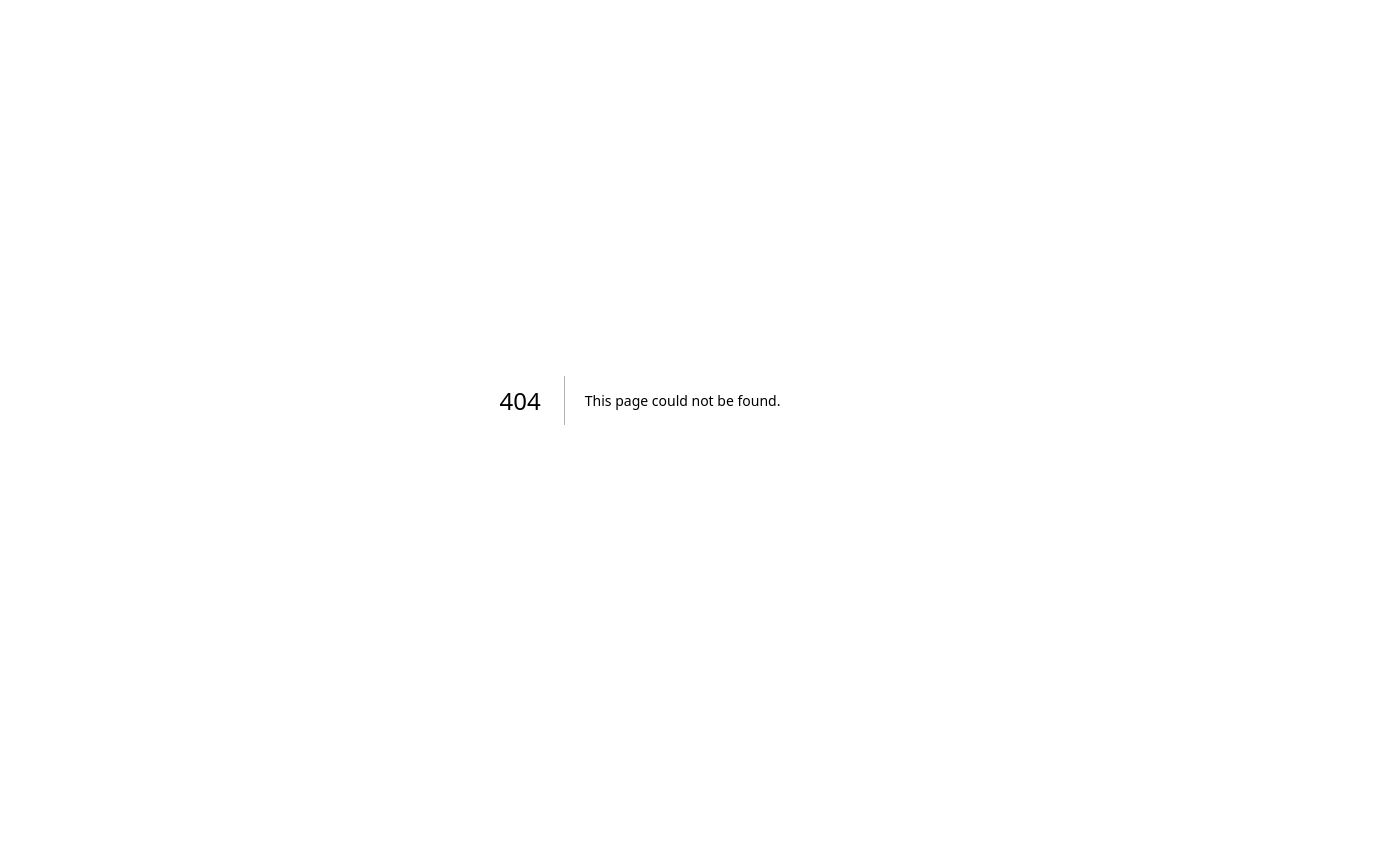
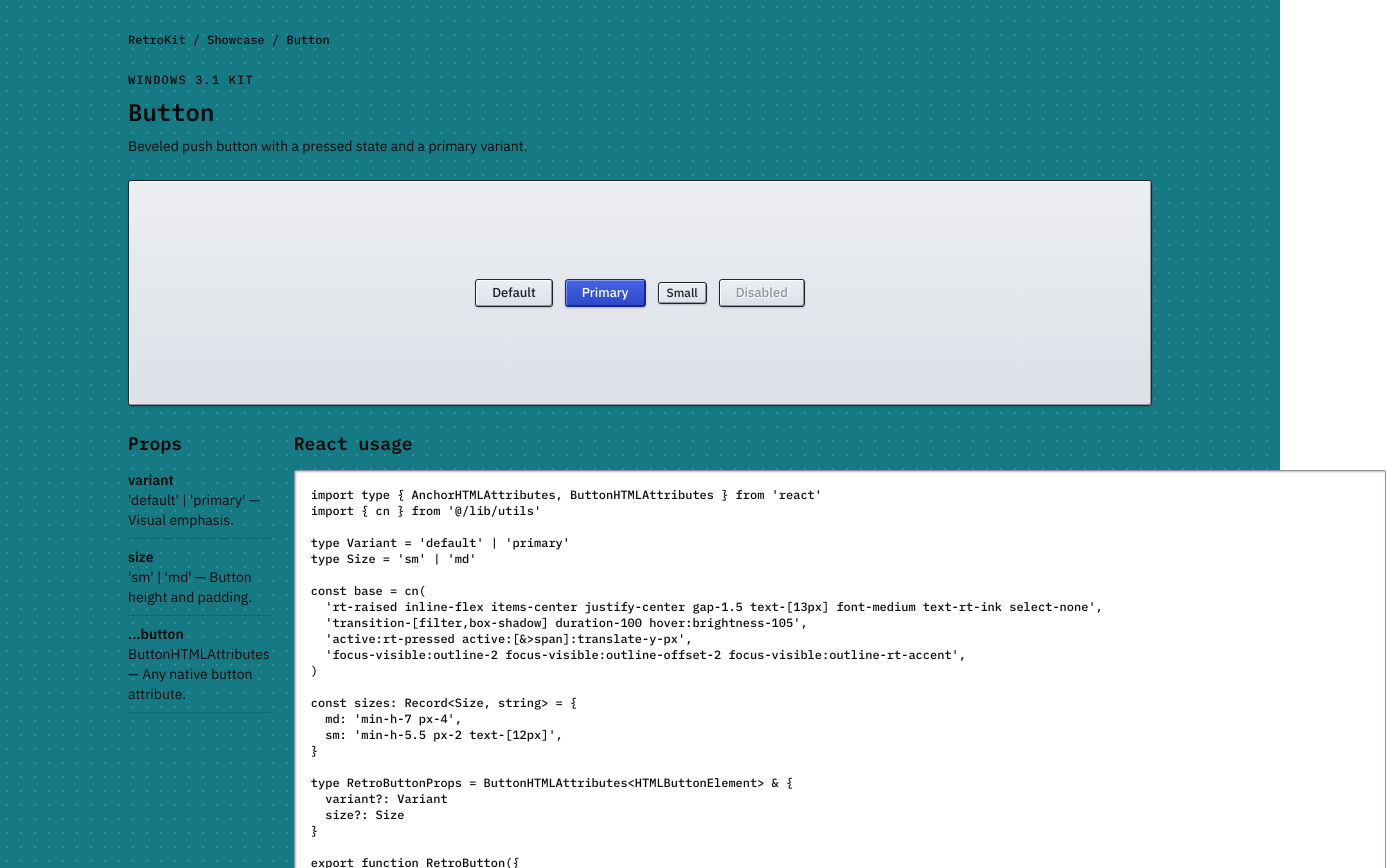
Before and after one commit to poliedro-69/retro-kit-ui, a Next.js app: page /components/win31/button in a window 1280 px wide. Before the commit this address had no page. Shown: the top 868 px of the page, 1386 px wide, since content can reach past the window. Before the commit the page ends 800 px from the top, so only its background shows below. Built offline with nearby package versions, Linux system fonts and the light colour scheme.

Commit message:
Add component SEO pages and social image

```diff
--- /dev/null
+++ b/app/components/[kit]/[slug]/page.tsx
@@ -0,0 +1,94 @@
+import type { Metadata } from 'next'
+import Link from 'next/link'
+import { notFound } from 'next/navigation'
+import { getExplorerData } from '@/components/showcase/explorer/registry'
+import { RetroLinkButton } from '@/components/retro-ui'
+
+export const dynamicParams = false
+
+type Params = { kit: string; slug: string }
+
+async function findItem(params: Params) {
+  const data = await getExplorerData()
+  const kit = data.kits.find((candidate) => candidate.id === params.kit)
+  const item = kit?.categories.flatMap((category) => category.items).find((candidate) => candidate.id === `${params.kit === 'win31' ? 'win' : 'mac'}-${params.slug}`)
+  return kit && item ? { data, kit, item } : null
+}
+
+export async function generateStaticParams() {
+  const data = await getExplorerData()
+  return data.kits.flatMap((kit) =>
+    kit.categories.flatMap((category) =>
+      category.items.map((item) => ({
+        kit: kit.id,
+        slug: item.id.replace(/^(win|mac)-/, ''),
+      })),
+    ),
+  )
+}
+
+export async function generateMetadata({ params }: { params: Promise<Params> }): Promise<Metadata> {
+  const result = await findItem(await params)
+  if (!result) return {}
+  const { item, kit } = result
+  return {
+    title: `${kit.name} ${item.name}`,
+    description: `${item.description} Explore the live preview, props and copy-ready React code in RetroKit.`,
+    alternates: { canonical: `/components/${kit.id}/${item.id.replace(/^(win|mac)-/, '')}` },
+  }
+}
+
+export default async function ComponentPage({ params }: { params: Promise<Params> }) {
+  const result = await findItem(await params)
+  if (!result) notFound()
+  const { data, kit, item } = result
+  const related = kit.categories.flatMap((category) => category.items).filter((candidate) => candidate.id !== item.id).slice(0, 6)
+  const source = item.sources[0] ? data.sources[item.sources[0]] : null
+  const slug = item.id.replace(/^(win|mac)-/, '')
+
+  return (
+    <main className={`min-h-screen p-4 md:p-8 ${kit.canvas === 'win' ? 'rt-desktop' : 'bg-[#f4f4f4]'}`}>
+      <div className="mx-auto max-w-5xl space-y-6">
+        <nav aria-label="Breadcrumb" className="font-rt-mono text-xs">
+          <Link href="/">RetroKit</Link> {' / '}
+          <Link href="/showcase">Showcase</Link> {' / '}
+          <span>{item.name}</span>
+        </nav>
+        <header className="space-y-2">
+          <p className="font-rt-mono text-xs uppercase tracking-widest">{kit.name}</p>
+          <h1 className="font-rt-mono text-2xl font-bold">{item.name}</h1>
+          <p className="max-w-2xl text-sm">{item.description}</p>
+        </header>
+        <section aria-labelledby="preview-title" className="rt-raised bg-rt-paper p-4">
+          <h2 id="preview-title" className="sr-only">{item.name} preview</h2>
+          <div className="flex min-h-48 items-center justify-center">{item.preview}</div>
+        </section>
+        <section className="grid gap-6 md:grid-cols-[1fr_1.4fr]">
+          <div className="space-y-3">
+            <h2 className="font-rt-mono text-lg font-bold">Props</h2>
+            <dl className="space-y-2 text-sm">
+              {item.props.map((prop) => (
+                <div key={prop.name} className="border-b border-current/20 pb-2">
+                  <dt className="font-semibold">{prop.name}</dt>
+                  <dd>{prop.type} — {prop.description}</dd>
+                </div>
+              ))}
+            </dl>
+          </div>
+          <div className="space-y-3">
+            <h2 className="font-rt-mono text-lg font-bold">React usage</h2>
+            <pre className="rt-sunken overflow-x-auto bg-rt-paper p-4 text-xs"><code>{source?.code ?? item.usage.code}</code></pre>
+          </div>
+        </section>
+        <section aria-labelledby="related-title" className="space-y-3">
+          <h2 id="related-title" className="font-rt-mono text-lg font-bold">Related components</h2>
+          <div className="flex flex-wrap gap-2">
+            {related.map((candidate) => (
+              <RetroLinkButton key={candidate.id} href={`/components/${kit.id}/${candidate.id.replace(/^(win|mac)-/, '')}`} size="sm">{candidate.name}</RetroLinkButton>
+            ))}
+          </div>
+        </section>
+      </div>
+    </main>
+  )
+}
--- /dev/null
+++ b/app/opengraph-image.tsx
@@ -0,0 +1,36 @@
+import { ImageResponse } from 'next/og'
+
+export const runtime = 'edge'
+
+export const alt = 'RetroKit — free retro UI kits for React and Tailwind'
+export const size = { width: 1200, height: 630 }
+export const contentType = 'image/png'
+
+export default function OpenGraphImage() {
+  return new ImageResponse(
+    <div
+      style={{
+        background: '#168b91',
+        color: '#101010',
+        display: 'flex',
+        flexDirection: 'column',
+        fontFamily: 'sans-serif',
+        height: '100%',
+        padding: '56px',
+        width: '100%',
+      }}
+    >
+      <div style={{ background: '#c0c0c0', border: '8px solid #101010', display: 'flex', flexDirection: 'column', height: '100%', padding: '22px' }}>
+        <div style={{ background: '#000080', color: '#fff', display: 'flex', fontSize: 30, fontWeight: 700, padding: '12px 18px' }}>
+          RetroKit.exe
+        </div>
+        <div style={{ display: 'flex', flexDirection: 'column', gap: 24, padding: '44px 36px' }}>
+          <div style={{ fontSize: 76, fontWeight: 800, letterSpacing: '-4px' }}>RetroKit</div>
+          <div style={{ fontSize: 34 }}>Free retro UI kits for React and Tailwind</div>
+          <div style={{ color: '#06484c', fontSize: 26 }}>Windows 3.1 · Mac System 7 · Web Components</div>
+        </div>
+      </div>
+    </div>,
+    { ...size },
+  )
+}
--- a/app/sitemap.ts
+++ b/app/sitemap.ts
@@ -1,13 +1,28 @@
 import type { MetadataRoute } from 'next'
+import { getExplorerData } from '@/components/showcase/explorer/registry'
 import { site } from '@/lib/site'
 
-export default function sitemap(): MetadataRoute.Sitemap {
+export default async function sitemap(): Promise<MetadataRoute.Sitemap> {
   const lastModified = new Date()
+  const data = await getExplorerData()
+  const componentUrls = data.kits.flatMap((kit) =>
+    kit.categories.flatMap((category) =>
+      category.items.map((item) => ({
+        url: `${site.siteUrl}/components/${kit.id}/${item.id.replace(/^(win|mac)-/, '')}`,
+        lastModified,
+        changeFrequency: 'monthly' as const,
+        priority: 0.6,
+      })),
+    ),
+  )
 
-  return ['', '/docs', '/showcase', '/license'].map((path) => ({
-    url: `${site.siteUrl}${path}`,
-    lastModified,
-    changeFrequency: 'monthly',
-    priority: path === '' ? 1 : 0.7,
-  }))
+  return [
+    ...['', '/docs', '/showcase', '/license'].map((path) => ({
+      url: `${site.siteUrl}${path}`,
+      lastModified,
+      changeFrequency: 'monthly' as const,
+      priority: path === '' ? 1 : 0.7,
+    })),
+    ...componentUrls,
+  ]
 }
```
Also changed, not shown: 1 other file (tests, documents, lock files or other folders).
